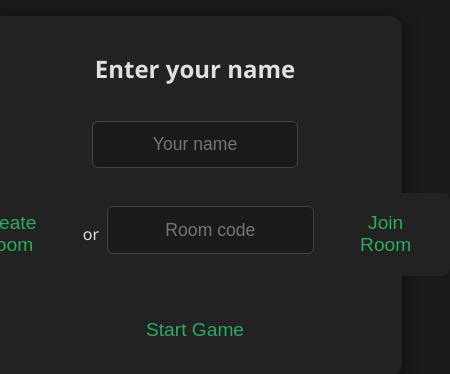
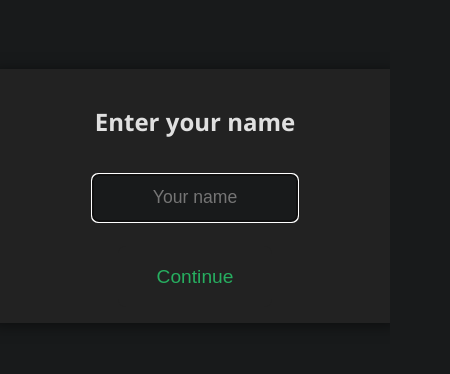
Before and after one commit to emptyMuha/Wordle1v1, a React (Vite) app: page / in a window 390 px wide. Shown: the part 226-600 px from the top of the page, 450 px wide, since content can reach past the window. Built offline with nearby package versions, Linux system fonts and the light colour scheme.

Commit message:
Redesign landing flow: username input, create/join room, and mobile layout fixes

```diff
--- a/src/App.css
+++ b/src/App.css
@@ -1,3 +1,11 @@
+body,
+html {
+    width: 100vw;
+    max-width: 100vw;
+    overflow-x: hidden;
+    box-sizing: border-box;
+}
+
 .container {
     min-height: 100vh;
     display: flex;
@@ -5,6 +13,67 @@
     align-items: center;
     justify-content: center;
     background: #181a1b;
+    width: 100vw;
+    max-width: 100vw;
+    overflow-x: hidden;
+}
+
+.vertical-options {
+    display: flex;
+    flex-direction: column;
+    gap: 2em;
+    align-items: center;
+    justify-content: center;
+    width: 100vw;
+    max-width: 100vw;
+}
+
+.option-square {
+    background: #222;
+    color: #e0e0e0;
+    border-radius: 16px;
+    box-shadow: 0 2px 16px #0008;
+    padding: 2em 2em;
+    min-width: 260px;
+    max-width: 90vw;
+    text-align: center;
+    cursor: pointer;
+    margin: 0 auto;
+    transition: background 0.2s, color 0.2s, transform 0.1s;
+    font-size: 1.2em;
+    outline: none;
+}
+
+.option-square:focus,
+.option-square:hover {
+    background: #27ae60;
+    color: #181a1b;
+    transform: scale(1.03);
+}
+
+.join-form {
+    display: flex;
+    flex-direction: column;
+    gap: 0.5em;
+    align-items: center;
+    margin-top: 1em;
+}
+
+.join-form input[type="text"] {
+    padding: 0.7em;
+    border-radius: 6px;
+    border: 1px solid #444;
+    background: #181a1b;
+    color: #e0e0e0;
+    font-size: 1.1em;
+    width: 120px;
+    text-align: center;
+}
+
+.join-form button {
+    margin-top: 0.5em;
+    padding: 0.7em 1.5em;
+    font-size: 1em;
 }
 
 h1 {
--- a/src/App.jsx
+++ b/src/App.jsx
@@ -10,40 +10,42 @@ export default function App() {
     const [username, setUsername] = useState('');
     const [room, setRoom] = useState('');
     const [inGame, setInGame] = useState(false);
+    const [showJoinInput, setShowJoinInput] = useState(false);
     const [joinCode, setJoinCode] = useState('');
-    const [showModal, setShowModal] = useState(true);
 
     useEffect(() => {
         const storedName = localStorage.getItem('wordle1v1_username');
         if (storedName) setUsername(storedName);
     }, []);
 
-    const handleStart = (e) => {
+    const handleUsernameSubmit = (e) => {
         e.preventDefault();
         if (!username) return;
         localStorage.setItem('wordle1v1_username', username);
-        if (room) {
-            setShowModal(false);
-            setInGame(true);
-        }
     };
 
-    const handleCreateRoom = () => {
+    const handleCreateGame = () => {
         const code = getRandomRoomCode();
         setRoom(code);
-        setJoinCode(code);
+        setInGame(true);
     };
 
     const handleJoinRoom = () => {
+        setShowJoinInput(true);
+    };
+
+    const handleJoinSubmit = (e) => {
+        e.preventDefault();
         if (joinCode.length === 4 && /^[0-9]{4}$/.test(joinCode)) {
             setRoom(joinCode);
+            setInGame(true);
         }
     };
 
     return (
         <main className="container">
-            {showModal ? (
-                <form className="modal" onSubmit={handleStart}>
+            {!username ? (
+                <form className="modal" onSubmit={handleUsernameSubmit}>
                     <h2>Enter your name</h2>
                     <input
                         type="text"
@@ -52,28 +54,43 @@ export default function App() {
                         maxLength={16}
                         placeholder="Your name"
                         required
+                        autoFocus
                     />
-                    <div className="room-section">
-                        <button type="button" onClick={handleCreateRoom}>Create Room</button>
-                        <span>or</span>
+                    <button type="submit" disabled={!username}>Continue</button>
+                </form>
+            ) : !inGame ? (
+                <div className="vertical-options">
+                    <div className="option-square" onClick={handleCreateGame} tabIndex={0} role="button">
+                        <h2>Create Game</h2>
+                        <p>Start a new game and get a room code to share</p>
+                    </div>
+                    <div className="option-square" onClick={handleJoinRoom} tabIndex={0} role="button">
+                        <h2>Join Room</h2>
+                        <p>Enter a 4-digit code to join a friend's game</p>
+                        {showJoinInput && (
+                            <form className="join-form" onSubmit={handleJoinSubmit}>
                                 <input
                                     type="text"
                                     value={joinCode}
                                     onChange={e => setJoinCode(e.target.value.replace(/\D/g, '').slice(0, 4))}
                                     maxLength={4}
                                     placeholder="Room code"
+                                    required
+                                    inputMode="numeric"
+                                    pattern="[0-9]{4}"
+                                    autoFocus
                                 />
-                        <button type="button" onClick={handleJoinRoom}>Join Room</button>
+                                <button type="submit" disabled={joinCode.length !== 4}>Join</button>
+                            </form>
+                        )}
                     </div>
-                    {room && <div className="room-info">Room: <b>{room}</b></div>}
-                    <button type="submit" disabled={!username || !room}>Start Game</button>
-                </form>
-            ) : inGame ? (
+                </div>
+            ) : (
                 <>
                     <div className="user-bar">Player: <b>{username}</b> | Room: <b>{room}</b></div>
                     <Game username={username} room={room} />
                 </>
-            ) : null}
+            )}
         </main>
     );
 }
```
Lines whose indentation alone changed are shown as unchanged.
